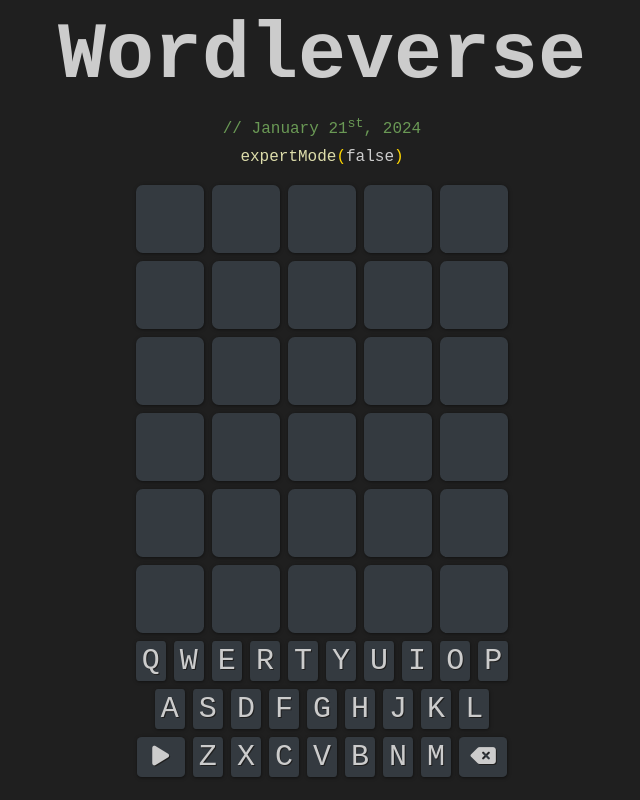
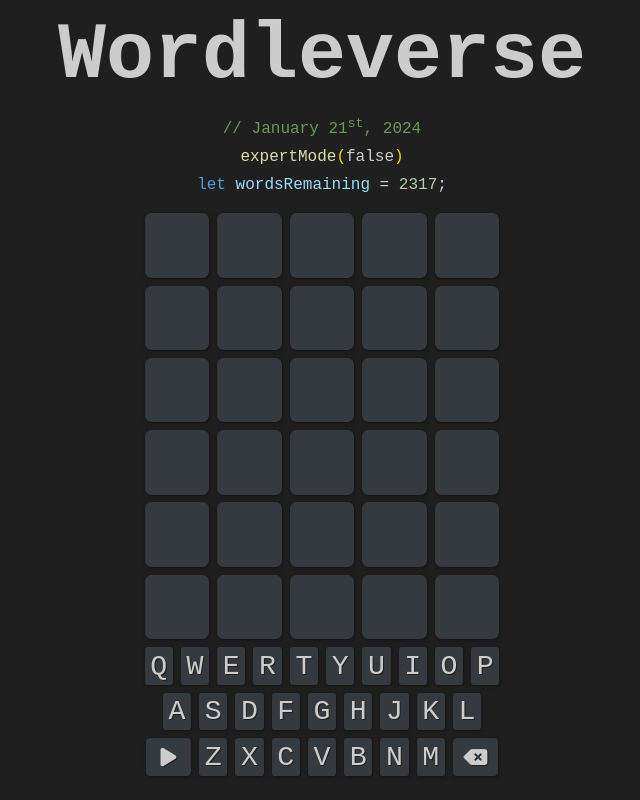
Before and after one commit to csalinas-dev/csalinas-dev-site, a React (Create React App) app: page /wordle in a window 1280 px wide. Shown: the whole page, without its empty margins (318-958 px from the left). Built offline with nearby package versions, Linux system fonts and the light colour scheme; a web font is replaced by a local one.

Commit message:
refactor(wordle): always show remaining count

```diff
--- a/src/pages/wordle/Header.jsx
+++ b/src/pages/wordle/Header.jsx
@@ -11,6 +11,7 @@ import {
 } from "../../components";
 import { useContext, useEffect } from "react";
 import { Context, toggleExpert } from "./context";
+import words from "./context/words.json";
 
 const Container = styled.header`
   align-items: center;
@@ -103,13 +104,13 @@ const Header = () => {
           <span>;</span>
         </span>
       )}
-      {wordsRemaining.length > 0 && (
-        <span>
-          <Const>let</Const> <Var>wordsRemaining</Var> <span>=</span>{" "}
-          <Numeric>{wordsRemaining.length}</Numeric>
-          <span>;</span>
-        </span>
-      )}
+      <span>
+        <Const>let</Const> <Var>wordsRemaining</Var> <span>=</span>{" "}
+        <Numeric>
+          {wordsRemaining.length > 0 ? wordsRemaining.length : words.length}
+        </Numeric>
+        <span>;</span>
+      </span>
     </Container>
   );
 };
```
